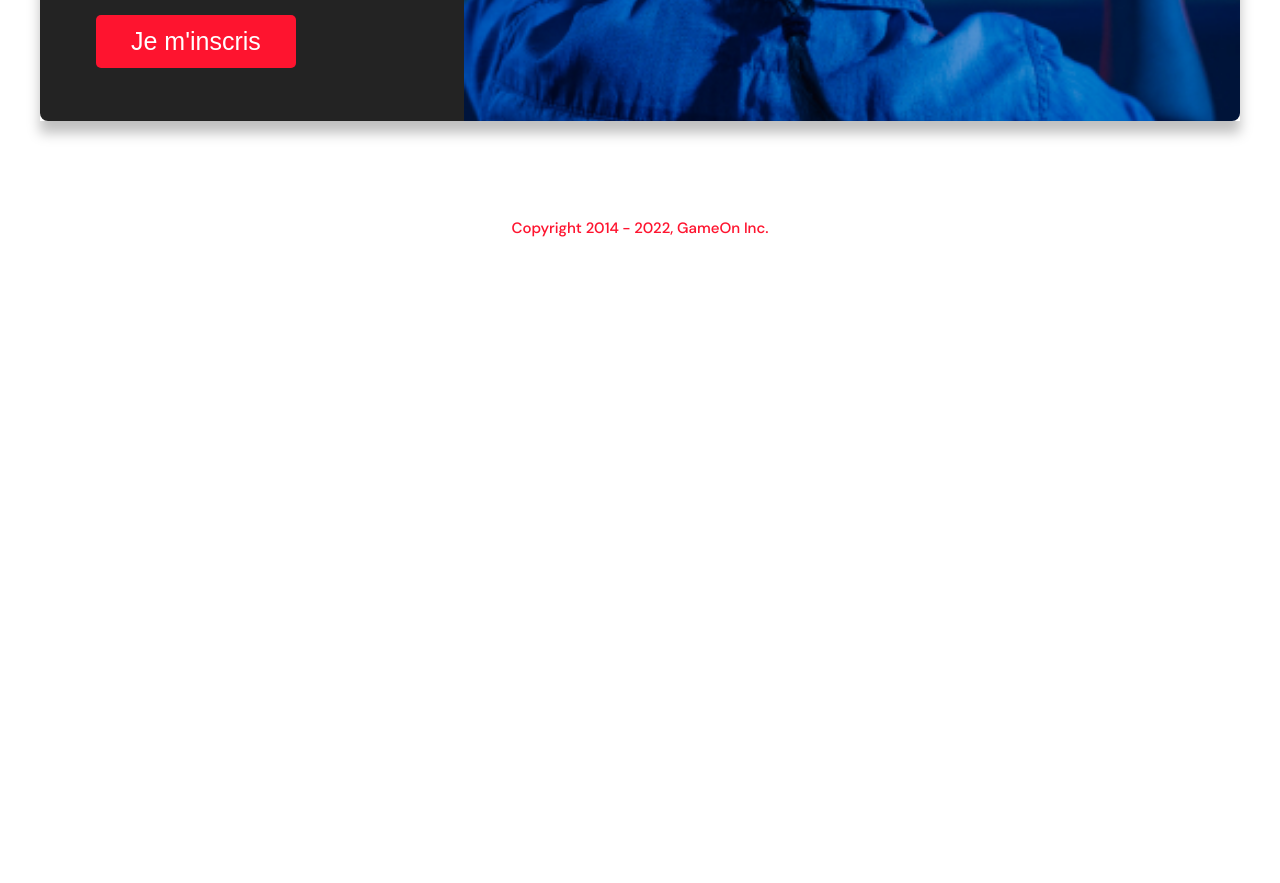
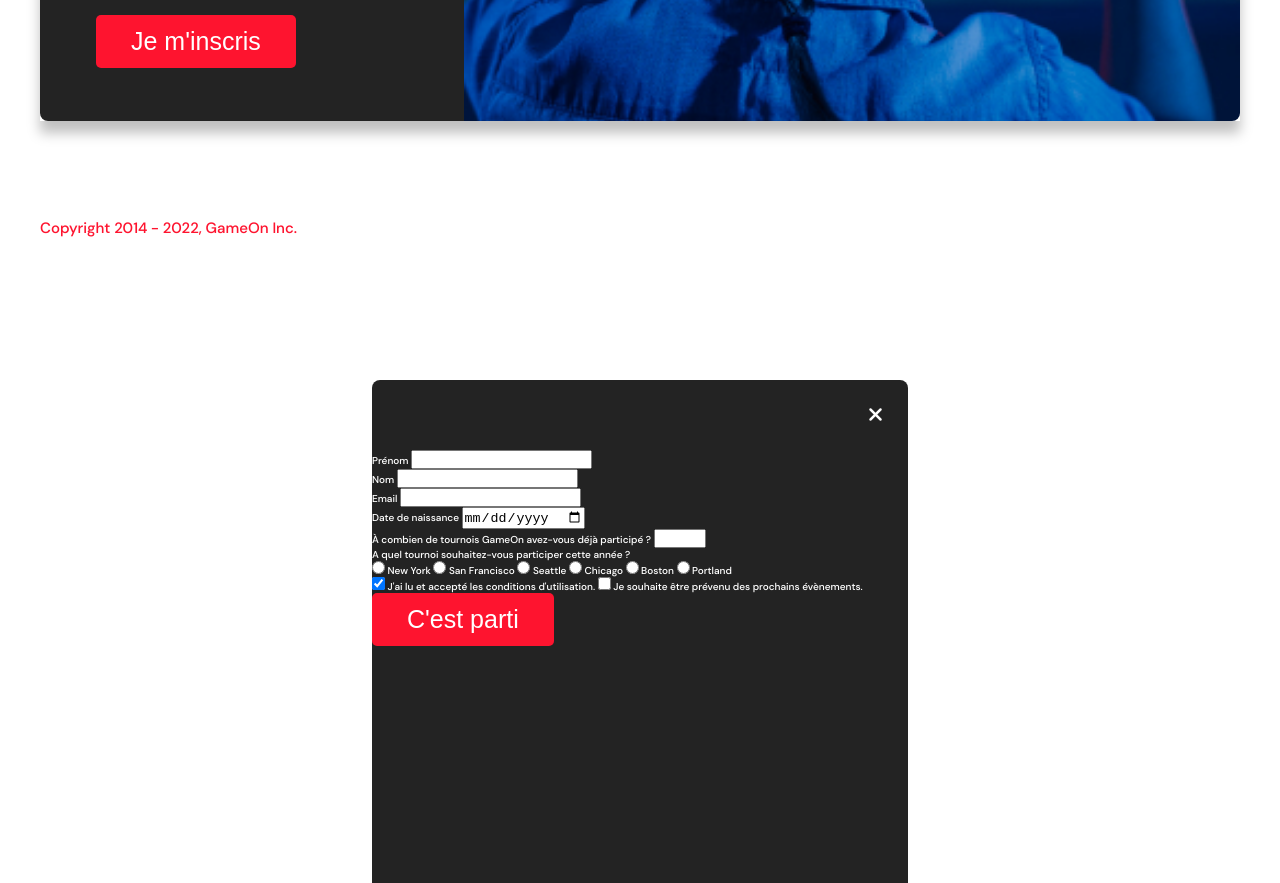
Before and after one commit to stephanievanoverberghe/GameOn, a website: page index.html in a window 1280 px wide. Shown: the part 697-1580 px from the top of the page. Before the commit the page ends 997 px from the top, so only its background shows below. Drawn offline with Linux system fonts and the light colour scheme.

Commit message:
fix: add modal

```diff
--- a/index.html
+++ b/index.html
@@ -10,7 +10,7 @@
 </head>
 
 <body>
-    <div class="container">
+    <div class="container container__content">
         <header class="header">
             <div class="header__img">
                 <img src="src/assets/img/logo.png" alt="Logo de GameOn" class="header__img--size">
@@ -46,6 +46,87 @@
             <p>Copyright 2014 - 2022, GameOn Inc.</p>
         </footer>
     </div>
+    <div class="container container__modal">
+        <div class="modal">
+            <div class="modal__close">
+                <i class="fa-solid fa-xmark"></i>
+            </div>
+            <div class="modal__body">
+                <form action="index.html" name="reserve" method="get" onsubmit="return validate();">
+                    <div class="form__data">
+                        <label for="firstname">Prénom</label>
+                        <input type="text" class="text__control" id="firstname" name="firstname" minlength="2">
+                    </div>
+                    <div class="form__data">
+                        <label for="lastname">Nom</label>
+                        <input type="text" class="text__control" id="lastname" name="lastname">
+                    </div>
+                    <div class="form__data">
+                        <label for="email">Email</label>
+                        <input type="email" class="text__control" id="email" name="email">
+                    </div>
+                    <div class="form__data">
+                        <label for="birthday">Date de naissance</label>
+                        <input type="date" class="text__control" id="birthday" name="birthday">
+                    </div>
+                    <div class="form__data">
+                        <label for="numberParticipation">À combien de tournois GameOn avez-vous déjà participé ?</label>
+                        <input type="number" class="text__control" id="numberParticipation" name="numberParticipation"
+                            min="0" max="99">
+                    </div>
+                    <p class="text-label">A quel tournoi souhaitez-vous participer cette année ?</p>
+                    <div class="form__data">
+                        <input type="radio" class="checkbox__input" id="location1" name="location" value="New York">
+                        <label class="checkbox-label" for="location1">
+                            <span class="checkbox-icon"></span>
+                            New York
+                        </label>
+                        <input type="radio" class="checkbox__input" id="location2" name="location"
+                            value="San Francisco">
+                        <label class="checkbox-label" for="location2">
+                            <span class="checkbox-icon"></span>
+                            San Francisco
+                        </label>
+                        <input type="radio" class="checkbox__input" id="location3" name="location" value="Seattle">
+                        <label class="checkbox-label" for="location3">
+                            <span class="checkbox-icon"></span>
+                            Seattle
+                        </label>
+                        <input type="radio" class="checkbox__input" id="location4" name="location" value="Chicago">
+                        <label class="checkbox-label" for="location4">
+                            <span class="checkbox-icon"></span>
+                            Chicago
+                        </label>
+                        <input type="radio" class="checkbox__input" id="location5" name="location" value="Boston">
+                        <label class="checkbox-label" for="location5">
+                            <span class="checkbox-icon"></span>
+                            Boston
+                        </label>
+                        <input type="radio" class="checkbox__input" id="location6" name="location" value="Portland">
+                        <label class="checkbox-label" for="location6">
+                            <span class="checkbox-icon"></span>
+                            Portland
+                        </label>
+                    </div>
+                    <div class="form__data">
+                        <input class="checkbox-input" type="checkbox" id="checkbox1" checked />
+                        <label class="checkbox2-label" for="checkbox1" required>
+                            <span class="checkbox-icon"></span>
+                            J'ai lu et accepté les conditions d'utilisation.
+                        </label>
+                        <input class="checkbox-input" type="checkbox" id="checkbox2" />
+                        <label class="checkbox2-label" for="checkbox2">
+                            <span class="checkbox-icon"></span>
+                            Je souhaite être prévenu des prochains évènements.
+                        </label>
+                    </div>
+                    <div>
+                        <button class="btn" type="submit">C'est parti</button>
+                    </div>
+                </form>
+            </div>
+        </div>
+    </div>
 
 </body>
 
--- /dev/null
+++ b/src/assets/sass/_modal.scss
@@ -0,0 +1,24 @@
+@use 'media-queries' as *;
+
+.container {
+    &__modal {
+        display: flex;
+        align-items: center;
+    }
+}
+
+.modal {
+    color: white;
+    background-color: var(--black);
+    border-radius: 0.8rem;
+    margin: 8rem 0;
+    height: 85rem;
+    width: 53.6rem;
+
+    &__close {
+        font-size: 2rem;
+        display: flex;
+        justify-content: end;
+        padding: 2.5rem;
+    }
+}
--- a/src/assets/sass/style.scss
+++ b/src/assets/sass/style.scss
@@ -3,6 +3,7 @@
 @use 'bases';
 @use 'header';
 @use 'buttons';
+@use 'modal';
 @use 'media-queries' as *;
 
 .container {
@@ -21,6 +22,10 @@
         padding-top: 0;
         padding-bottom: 0;
         max-width: 1240px;
+    }
+
+    &__content {
+        // display: none;
     }
 }
 
@@ -150,6 +155,7 @@
     font-size: 1rem;
 
     @include md {
+        text-align: start;
         margin-top: 5rem;
         font-size: 1.5rem;
     }
```
Also changed, not shown: src/assets/css/style.css, 1 other file.
